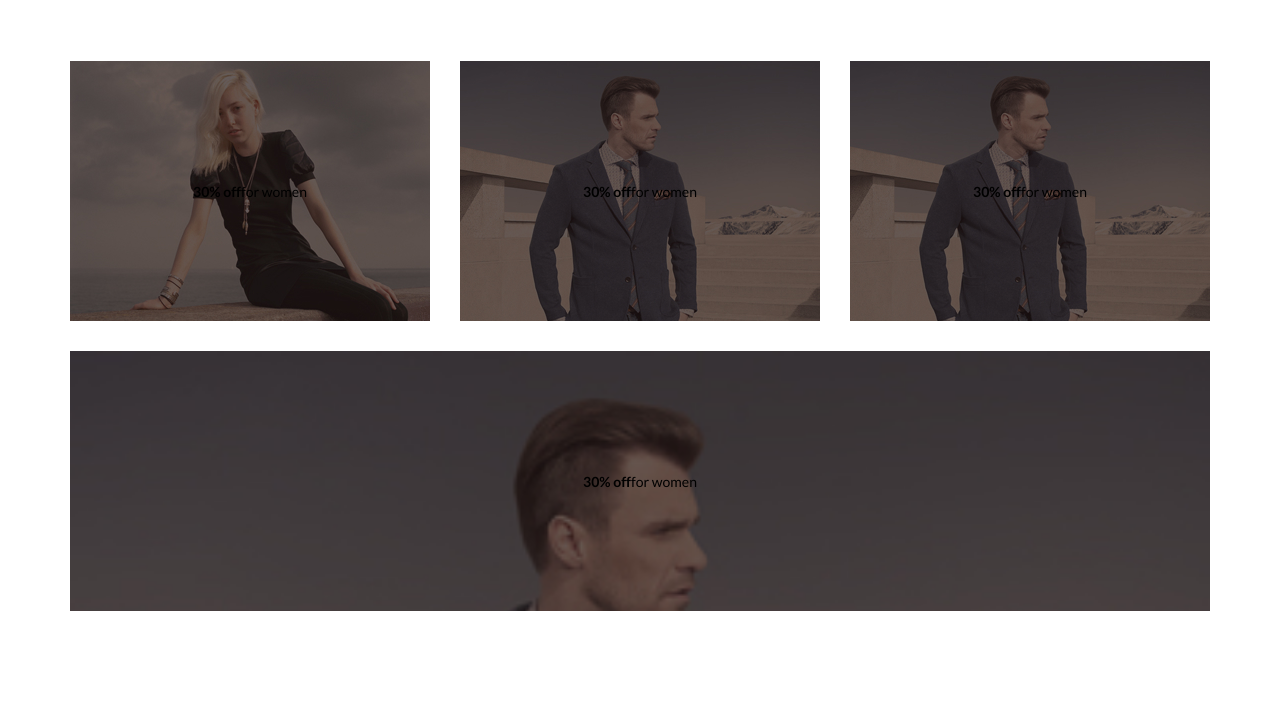
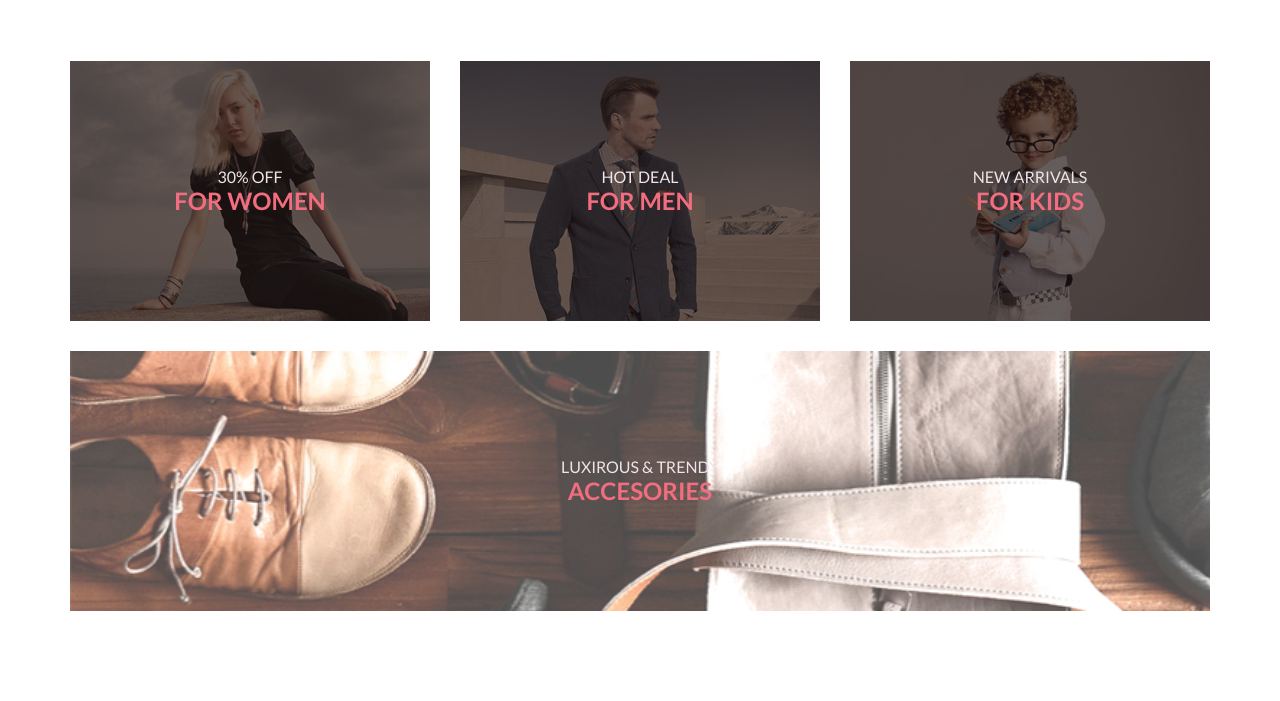
Before and after one commit to LeoOn198417/Git-Lesson, a plain HTML site: page index.html in a window 1280 px wide. Shown: the part 842-1543 px from the top of the page. Drawn offline with Linux system fonts and the light colour scheme.

Commit message:
Урок номер 2

```diff
--- a/css/style.css
+++ b/css/style.css
@@ -73,12 +73,17 @@ body {
     align-items: center;
 }
 
+.brand__img-column {
+    position: absolute;
+}
+
 .brand__title {
     font-size: 48px;
     font-weight: 900;
     line-height: 58px;
     /* width: 377px; */
     text-transform: uppercase;
+    padding: 20px;
 }
 
 .brand__sub-title {
@@ -102,6 +107,10 @@ body {
     flex-wrap: wrap;
 }
 
+.promotions__text-women {
+    color: var(--dark-pink-color);
+}
+
 .promotions__item {
     width: 360px;
     min-height: 260px;
@@ -116,10 +125,34 @@ body {
     background-size: cover;
 }
 
-.promotions__item--man,
-.promotions__item--kids,
+.promotions__title {
+    font-size: 16px;
+    font-weight: 400;
+    line-height: 19px;
+    display: block;
+    text-align: center;
+    color: #F1E4E6;
+}
+
+.promotions__text {
+    font-size: 24px;
+    font-weight: 700;
+    line-height: 29px;
+    display: block;
+    text-align: center;
+    color: var(--dark-pink-color);
+}
+
+.promotions__item--man {
+    background-image: url("../img/promotions-man.jpg");
+    background-size: cover;
+}
+.promotions__item--kids {
+    background-image: url("../img/promotions-kids.jpg");
+    background-size: cover;
+}
 .promotions__item--accesories {
-    background-image: url("../img/promotions-man.jpg");
+    background-image: url("../img/promotions-accesories.jpg");
     background-size: cover;
 }
 
--- a/index.html
+++ b/index.html
@@ -24,8 +24,9 @@
                 <button type="button" class="header__button">
                     <img src="./img/burger.svg" alt="burger" width="32" height="23">
                 </button>
-                <a class="header__link" href="#"><img src="./img/burger.svg" alt="person" width="32" height="23"></a>
-                <a href="#"><img src="./img/burger.svg" alt="cart" width="32" height="23"></a>
+                <a class="header__link" href="#"><img src="./img/contacts.svg" alt="contacts" width="32"
+                        height="23"></a>
+                <a href="#"><img src="./img/basket.svg" alt="basket" width="32" height="23"></a>
             </div>
         </div>
         <nav class="header__navigation">
@@ -67,26 +68,26 @@
             <div class="brand__title-container">
                 <h1 class="brand__title">the brand <span class="brand__sub-title">of luxerious <span
                             class="brand__pink-sub-title">fashion</span><span></h1>
+                <img class="brand__img-column" src="./img/column.svg" alt="column" width="12" height="92">
             </div>
         </section>
         <section class="promotions container">
             <h2 class="visually-hidden">promotions</h2>
             <ul class="promotions__list">
-                <li class="promotions__item promotions__item--woman">
-                    <h3 class="promotions__title">30% off</h3>
-                    <p class="promotions__text">for women</p>
-                </li>
+                <div class="promotions__item promotions__item--woman">
+                    <h3 class="promotions__title">30% OFF<br><span class="promotions__text">FOR WOMEN</span>
+                    </h3>
+                </div>
                 <li class="promotions__item promotions__item--man">
-                    <h3 class="promotions__title">30% off</h3>
-                    <p class="promotions__text">for women</p>
+                    <h3 class="promotions__title">HOT DEAL<br><span class="promotions__text">FOR MEN</span></h3>
                 </li>
                 <li class="promotions__item promotions__item--kids">
-                    <h3 class="promotions__title">30% off</h3>
-                    <p class="promotions__text">for women</p>
+                    <h3 class="promotions__title">NEW ARRIVALS<br><span class="promotions__text">FOR KIDS</span></h3>
                 </li>
                 <li class="promotions__item promotions__item--accesories">
-                    <h3 class="promotions__title">30% off</h3>
-                    <p class="promotions__text">for women</p>
+                    <h3 class="promotions__title">LUXIROUS & TRENDY<br>
+                        <spam class="promotions__text">ACCESORIES</span>
+                    </h3>
                 </li>
             </ul>
         </section>
```
Also changed, not shown: img/basket.svg (added), img/column.svg (added), img/contacts.svg (added), img/promotions-accesories.jpg (added), img/promotions-kids.jpg (added).
